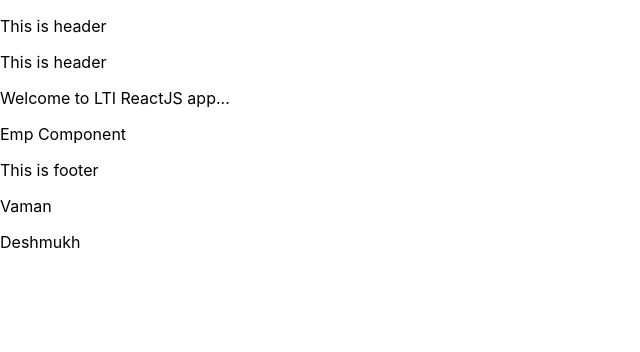
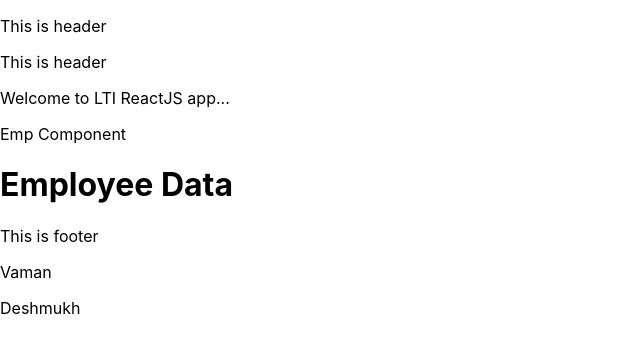
Before and after one commit to shridhar-javafsd/lti-react-demo, a React (Create React App) app: page / in a window 1280 px wide. Shown: the top 352 px of the page, without its empty margins (0-640 px from the left). Built offline with nearby package versions, Linux system fonts and the light colour scheme.

Commit message:
Update Emp.js

```diff
--- a/src/components/Emp.js
+++ b/src/components/Emp.js
@@ -1,9 +1,21 @@
 
-const Emp = () => {
+// state - a object to store data of the component
+// React 16.8 onwards, state is available in function components also
+// react provides hooks (methods) to use state
+
+import { useState } from "react";
+
+const Emp = (props) => {
+
+    const [emp, setEmp] = useState({});
+
+    // const emp = { eid: 101, firstName: 'Sonu', salary: 48000 };
 
     return (
         <div>
             <p>Emp Component</p>
+            <h1>Employee Data</h1>
+            <p> {emp.eid} {emp.firstName} {emp.salary} </p>
         </div>
 
     );
```
